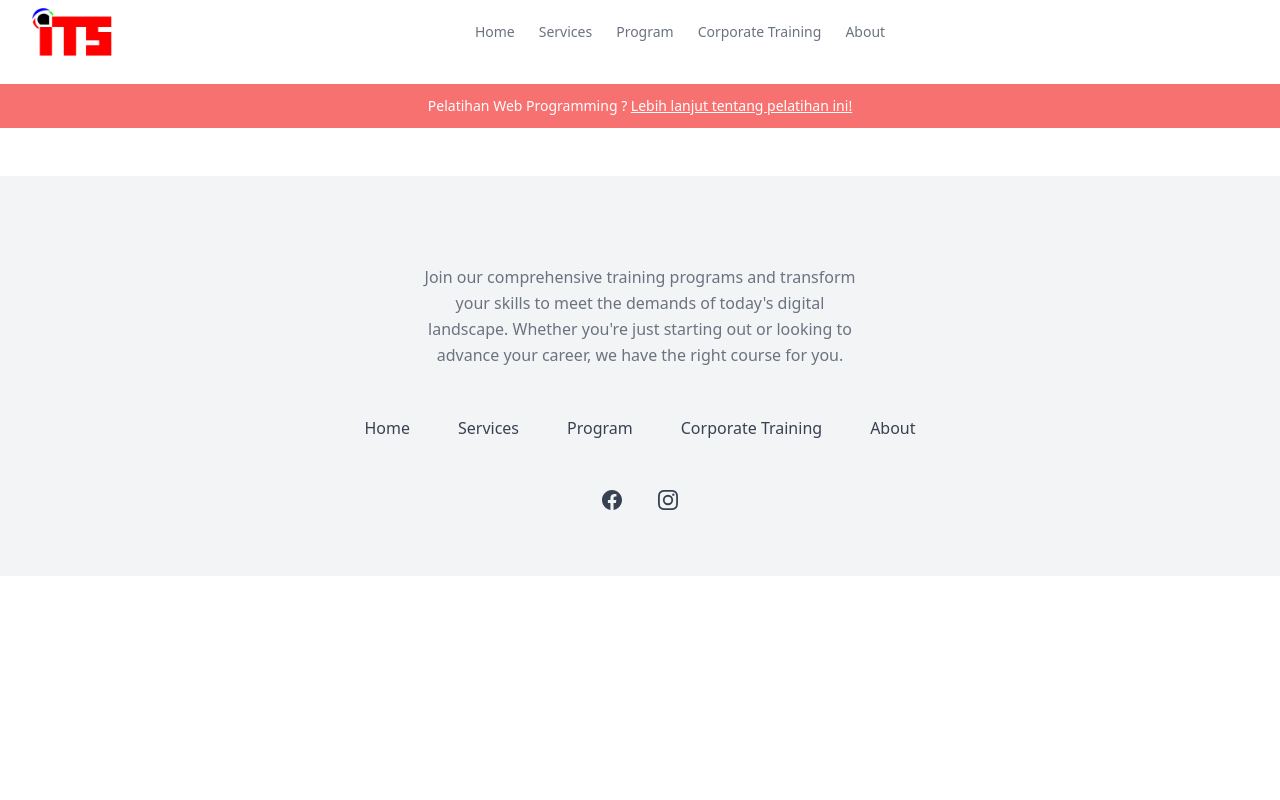
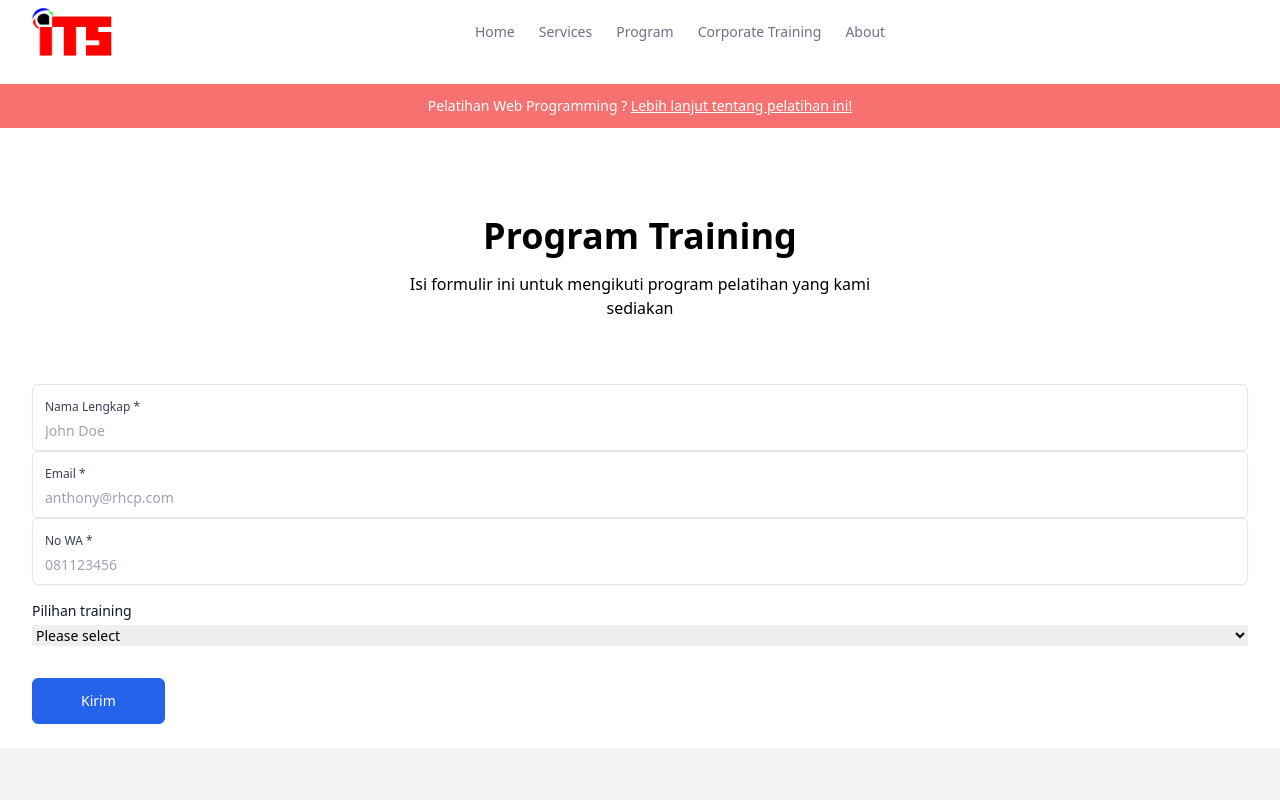
Before and after one commit to renalfarid/its-academy, a Nuxt app: page /training/registration in a window 1280 px wide. Shown: the top 800 px of the page. Built offline with nearby package versions, Linux system fonts and the light colour scheme.

Commit message:
registration form

```diff
--- a/components/program/RegistrationProgram.vue
+++ b/components/program/RegistrationProgram.vue
@@ -1,5 +1,79 @@
 <script setup>
 </script>
 <template>
-    <h1>Registrasi program</h1>
-</template>
+    <div class="mx-auto max-w-screen-xl px-4 py-8 sm:px-6 sm:py-12 lg:px-8 lg:py-16">
+        <div class="mx-auto max-w-lg text-center">
+          <h2 class="text-3xl font-bold sm:text-4xl">Program Training</h2>
+
+          <p class="mt-4">
+            Isi formulir ini untuk mengikuti program pelatihan yang kami sediakan
+          </p>
+        </div>
+    </div>
+    <label
+      for="FullName"
+      class="block overflow-hidden rounded-md border border-gray-200 px-3 py-2 shadow-sm focus-within:border-blue-600 focus-within:ring-1 focus-within:ring-blue-600"
+    >
+      <span class="text-xs font-medium text-gray-700"> Nama Lengkap * </span>
+
+
+      <input
+        type="text"
+        id="FullName"
+        placeholder="John Doe"
+        required
+        class="mt-1 w-full border-none p-0 focus:border-transparent focus:outline-none focus:ring-0 sm:text-sm"
+      />
+    </label>
+    <label
+      for="UserEmail"
+      class="block overflow-hidden rounded-md border border-gray-200 px-3 py-2 shadow-sm focus-within:border-blue-600 focus-within:ring-1 focus-within:ring-blue-600"
+    >
+      <span class="text-xs font-medium text-gray-700"> Email * </span>
+
+      <input
+        type="email"
+        id="UserEmail"
+        placeholder="anthony@rhcp.com"
+        required
+        class="mt-1 w-full border-none p-0 focus:border-transparent focus:outline-none focus:ring-0 sm:text-sm"
+      />
+    </label>
+    <label
+      for="NoWa"
+      class="block overflow-hidden rounded-md border border-gray-200 px-3 py-2 shadow-sm focus-within:border-blue-600 focus-within:ring-1 focus-within:ring-blue-600"
+    >
+      <span class="text-xs font-medium text-gray-700"> No WA * </span>
+
+      <input
+        type="text"
+        id="NoWa"
+        placeholder="081123456"
+        aria-required="true"
+        class="mt-1 w-full border-none p-0 focus:border-transparent focus:outline-none focus:ring-0 sm:text-sm"
+      />
+    </label>
+
+    <div class="mt-4 w-full border-none p-0 focus:border-transparent focus:outline-none focus:ring-0 sm:text-sm">
+      <label for="SelectTraining" class="block text-sm font-medium text-gray-900"> Pilihan training </label>
+
+      <select
+        name="SelectTraining"
+        id="SelectTraining"
+        required
+        class="mt-1 w-full border-none p-0 focus:border-transparent focus:outline-none focus:ring-0 sm:text-sm"
+      >
+        <option value="">Please select</option>
+        <option value="BE">Backend Training</option>
+        <option value="FE">Frontend Training</option>
+        <option value="DO">Devops Training</option>
+      </select>
+    </div>
+    <div class="mt-8 col-span-6 sm:flex sm:items-center sm:gap-4">
+              <button
+                class="inline-block shrink-0 rounded-md border border-blue-600 bg-blue-600 px-12 py-3 text-sm font-medium text-white transition hover:bg-transparent hover:text-blue-600 focus:outline-none focus:ring active:text-blue-500"
+              >
+                Kirim
+              </button>
+    </div>
+  </template>
--- a/components/program/SectionCourse.vue
+++ b/components/program/SectionCourse.vue
@@ -5,8 +5,7 @@
           <h2 class="text-3xl font-bold sm:text-4xl">Program Training</h2>
 
           <p class="mt-4">
-            Lorem ipsum, dolor sit amet consectetur adipisicing elit. Consequuntur aliquam doloribus
-            nesciunt eos fugiat. Vitae aperiam fugit consequuntur saepe laborum.
+            Program Training kami, yang dirancang untuk meningkatkan keterampilan dan pengetahuan Anda di berbagai bidang teknologi. Kami menawarkan berbagai pelatihan yang mendalam dan komprehensif, masing-masing difokuskan pada kebutuhan industri saat ini.
           </p>
         </div>
 
@@ -22,8 +21,7 @@
             <h2 class="mt-4 text-xl font-bold">Training Backend</h2>
 
             <p class="mt-1 text-sm text-gray-800">
-              Lorem ipsum dolor sit amet consectetur adipisicing elit. Ex ut quo possimus adipisci
-              distinctio alias voluptatum blanditiis laudantium.
+                Pelatihan ini mencakup pemrograman dengan bahasa seperti Golang, PHP, atau Node.js serta memahami basis data, autentikasi, dan pengelolaan API. Dapatkan keahlian untuk menciptakan aplikasi web yang kuat dan scalable.
             </p>
           </a>
 
@@ -38,8 +36,7 @@
             <h2 class="mt-4 text-xl font-bold">Training Frontend</h2>
 
             <p class="mt-1 text-sm text-gray-800">
-              Lorem ipsum dolor sit amet consectetur adipisicing elit. Ex ut quo possimus adipisci
-              distinctio alias voluptatum blanditiis laudantium.
+                Pelatihan ini mencakup HTML, CSS, dan JavaScript, serta framework populer seperti Vue atau Nuxt. Anda akan belajar bagaimana membuat antarmuka pengguna yang responsif dan interaktif.
             </p>
           </a>
 
@@ -54,8 +51,7 @@
             <h2 class="mt-4 text-xl font-bold">Training Devops</h2>
 
             <p class="mt-1 text-sm text-gray-800">
-              Lorem ipsum dolor sit amet consectetur adipisicing elit. Ex ut quo possimus adipisci
-              distinctio alias voluptatum blanditiis laudantium.
+                Pelatihan ini mengajarkan bagaimana mengintegrasikan dan mengotomatiskan proses pengembangan dan operasi. Anda akan belajar tentang Continuous Integration, Continuous Deployment, serta tools seperti Docker, Kubernetes.
             </p>
           </a>
 
@@ -70,8 +66,7 @@
             <h2 class="mt-4 text-xl font-bold">Training Fullstack</h2>
 
             <p class="mt-1 text-sm text-gray-800">
-              Lorem ipsum dolor sit amet consectetur adipisicing elit. Ex ut quo possimus adipisci
-              distinctio alias voluptatum blanditiis laudantium.
+                Menjadi developer serba bisa dengan memahami kedua sisi pengembangan web, baik frontend maupun backend. Pelatihan ini mencakup pengetahuan menyeluruh dari HTML, CSS, JavaScript, hingga basis data dan server-side programming, memungkinkan Anda untuk membangun aplikasi web lengkap dari awal hingga akhir.
             </p>
           </a>
 
@@ -86,8 +81,7 @@
             <h2 class="mt-4 text-xl font-bold">Training Network</h2>
 
             <p class="mt-1 text-sm text-gray-800">
-              Lorem ipsum dolor sit amet consectetur adipisicing elit. Ex ut quo possimus adipisci
-              distinctio alias voluptatum blanditiis laudantium.
+                Mempelajari dasar-dasar jaringan komputer, konfigurasi perangkat jaringan, dan keamanan jaringan. Pelatihan ini mencakup pemahaman tentang protokol jaringan, perancangan topologi jaringan, serta troubleshooting jaringan untuk memastikan kelancaran komunikasi data.
             </p>
           </a>
 
@@ -102,18 +96,17 @@
             <h2 class="mt-4 text-xl font-bold">Training IoT</h2>
 
             <p class="mt-1 text-sm text-gray-800">
-              Lorem ipsum dolor sit amet consectetur adipisicing elit. Ex ut quo possimus adipisci
-              distinctio alias voluptatum blanditiis laudantium.
+                Memahami teknologi Internet of Things (IoT) dan bagaimana menghubungkan perangkat ke internet. Pelatihan ini mencakup pemrograman sensor dan aktuator, pengumpulan dan analisis data, serta pengelolaan perangkat IoT.
             </p>
           </a>
         </div>
 
         <div class="mt-12 text-center">
           <a
-            href="#"
+            href="/training/registration"
             class="inline-block rounded bg-pink-600 px-12 py-3 text-sm font-medium text-white transition hover:bg-pink-700 focus:outline-none focus:ring focus:ring-yellow-400"
           >
-            Get Started Today
+            Daftar disini
           </a>
         </div>
       </div>
--- /dev/null
+++ b/pages/training/registration.vue
@@ -0,0 +1,6 @@
+<script setup>
+  import RegistrationTraining from '../../components/program/RegistrationProgram.vue'
+</script>
+<template>
+  <RegistrationTraining />
+</template>
```
